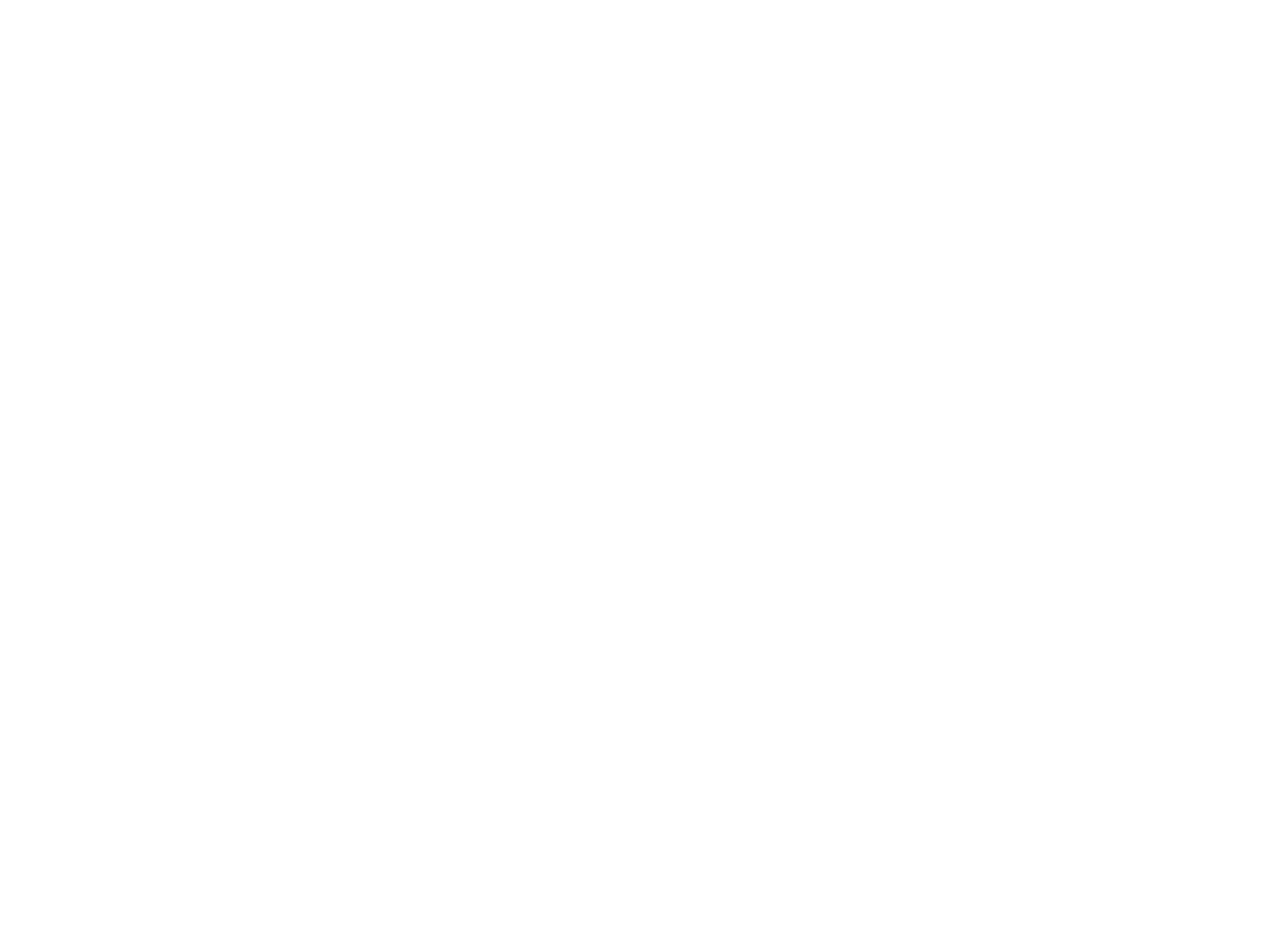
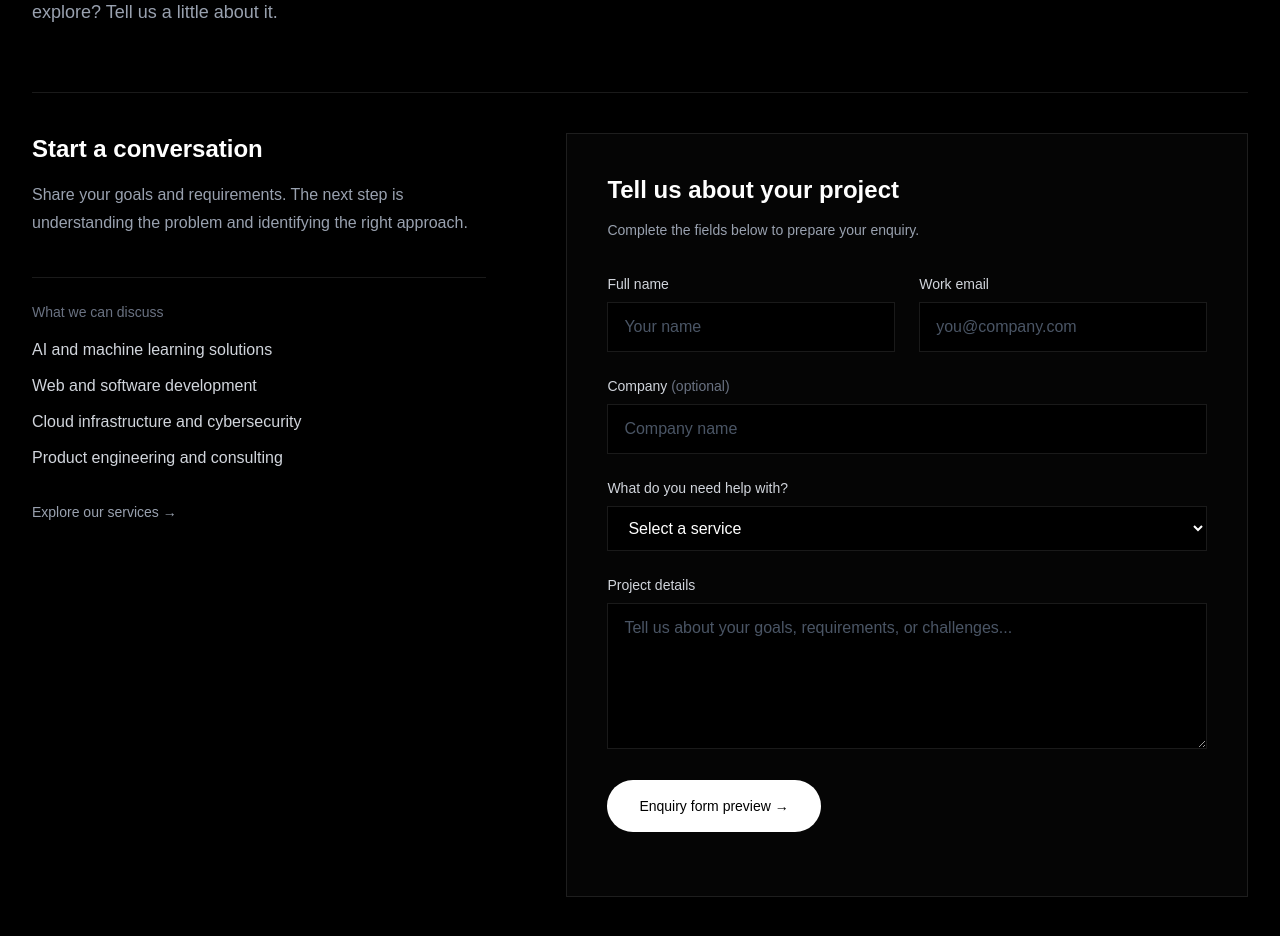
Before and after one commit to 25nitya/uvix-web-platform, a Next.js app in the folder frontend/: page /contact in a window 1280 px wide. Before the commit this address had no page. Shown: the part 460-1396 px from the top of the page. Before the commit the page ends 800 px from the top, so only its background shows below. Built offline with nearby package versions, Linux system fonts and the light colour scheme.

Commit message:
Add UVIX contact page UI

```diff
--- /dev/null
+++ b/frontend/app/contact/page.tsx
@@ -0,0 +1,169 @@
+import Link from "next/link";
+
+export default function ContactPage() {
+  return (
+    <main className="min-h-screen bg-black px-6 pb-24 pt-36 text-white sm:px-8 md:pt-44">
+      <div className="mx-auto max-w-7xl">
+        {/* Page heading */}
+        <section className="max-w-4xl">
+          <p className="text-sm uppercase tracking-[0.3em] text-gray-500">
+            Contact UVIX
+          </p>
+
+          <h1 className="mt-6 text-4xl font-semibold leading-tight tracking-tight sm:text-5xl md:text-7xl">
+            Let&apos;s build something meaningful.
+          </h1>
+
+          <p className="mt-6 max-w-2xl text-lg leading-8 text-gray-400">
+            Have a project in mind, a technical challenge to solve, or an idea
+            you want to explore? Tell us a little about it.
+          </p>
+        </section>
+
+        {/* Contact information and form */}
+        <section className="mt-16 grid gap-12 border-t border-white/10 pt-10 lg:grid-cols-[0.8fr_1.2fr] lg:gap-20">
+          <div>
+            <h2 className="text-2xl font-semibold">Start a conversation</h2>
+
+            <p className="mt-4 max-w-md leading-7 text-gray-400">
+              Share your goals and requirements. The next step is understanding
+              the problem and identifying the right approach.
+            </p>
+
+            <div className="mt-10 border-t border-white/10 pt-6">
+              <p className="text-sm text-gray-500">What we can discuss</p>
+              <ul className="mt-4 space-y-3 text-gray-300">
+                <li>AI and machine learning solutions</li>
+                <li>Web and software development</li>
+                <li>Cloud infrastructure and cybersecurity</li>
+                <li>Product engineering and consulting</li>
+              </ul>
+            </div>
+
+            <Link
+              href="/services"
+              className="mt-8 inline-block text-sm text-gray-400 transition hover:text-white"
+            >
+              Explore our services →
+            </Link>
+          </div>
+
+          <div className="border border-white/10 bg-white/[0.02] p-6 sm:p-8 md:p-10">
+            <h2 className="text-2xl font-semibold">Tell us about your project</h2>
+
+            <p className="mt-3 text-sm leading-6 text-gray-400">
+              Complete the fields below to prepare your enquiry.
+            </p>
+
+            <form className="mt-8 space-y-6">
+              <div className="grid gap-6 sm:grid-cols-2">
+                <div>
+                  <label
+                    htmlFor="name"
+                    className="mb-2 block text-sm text-gray-300"
+                  >
+                    Full name
+                  </label>
+                  <input
+                    id="name"
+                    name="name"
+                    type="text"
+                    placeholder="Your name"
+                    required
+                    className="w-full border border-white/10 bg-black px-4 py-3 text-white outline-none transition placeholder:text-gray-600 focus:border-white/40"
+                  />
+                </div>
+
+                <div>
+                  <label
+                    htmlFor="email"
+                    className="mb-2 block text-sm text-gray-300"
+                  >
+                    Work email
+                  </label>
+                  <input
+                    id="email"
+                    name="email"
+                    type="email"
+                    placeholder="you@company.com"
+                    required
+                    className="w-full border border-white/10 bg-black px-4 py-3 text-white outline-none transition placeholder:text-gray-600 focus:border-white/40"
+                  />
+                </div>
+              </div>
+
+              <div>
+                <label
+                  htmlFor="company"
+                  className="mb-2 block text-sm text-gray-300"
+                >
+                  Company <span className="text-gray-500">(optional)</span>
+                </label>
+                <input
+                  id="company"
+                  name="company"
+                  type="text"
+                  placeholder="Company name"
+                  className="w-full border border-white/10 bg-black px-4 py-3 text-white outline-none transition placeholder:text-gray-600 focus:border-white/40"
+                />
+              </div>
+
+              <div>
+                <label
+                  htmlFor="service"
+                  className="mb-2 block text-sm text-gray-300"
+                >
+                  What do you need help with?
+                </label>
+                <select
+                  id="service"
+                  name="service"
+                  defaultValue=""
+                  required
+                  className="w-full border border-white/10 bg-black px-4 py-3 text-white outline-none transition focus:border-white/40"
+                >
+                  <option value="" disabled>
+                    Select a service
+                  </option>
+                  <option value="ai">AI &amp; Machine Learning</option>
+                  <option value="software">Software &amp; Product Development</option>
+                  <option value="cloud">Cloud &amp; Infrastructure</option>
+                  <option value="security">Cybersecurity</option>
+                  <option value="other">Other / Not sure yet</option>
+                </select>
+              </div>
+
+              <div>
+                <label
+                  htmlFor="message"
+                  className="mb-2 block text-sm text-gray-300"
+                >
+                  Project details
+                </label>
+                <textarea
+                  id="message"
+                  name="message"
+                  rows={5}
+                  placeholder="Tell us about your goals, requirements, or challenges..."
+                  required
+                  className="w-full resize-y border border-white/10 bg-black px-4 py-3 text-white outline-none transition placeholder:text-gray-600 focus:border-white/40"
+                />
+              </div>
+
+              <button
+                type="button"
+                className="w-full rounded-full bg-white px-8 py-4 text-sm font-medium text-black transition hover:bg-gray-200 sm:w-auto"
+              >
+                Enquiry form preview →
+              </button>
+
+              <p className="text-xs leading-5 text-gray-500">
+
+              </p>
+            </form>
+          </div>
+        </section>
+      </div>
+    </main>
+  );
+}
```
